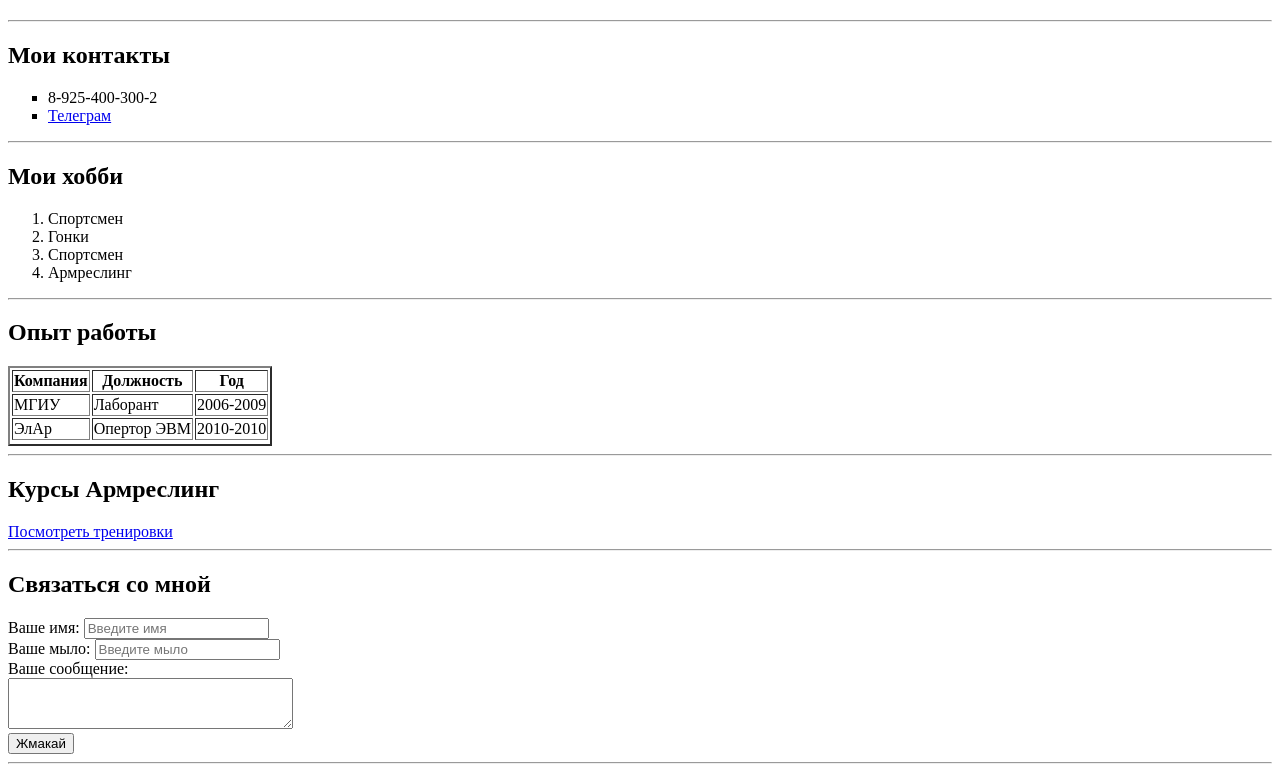
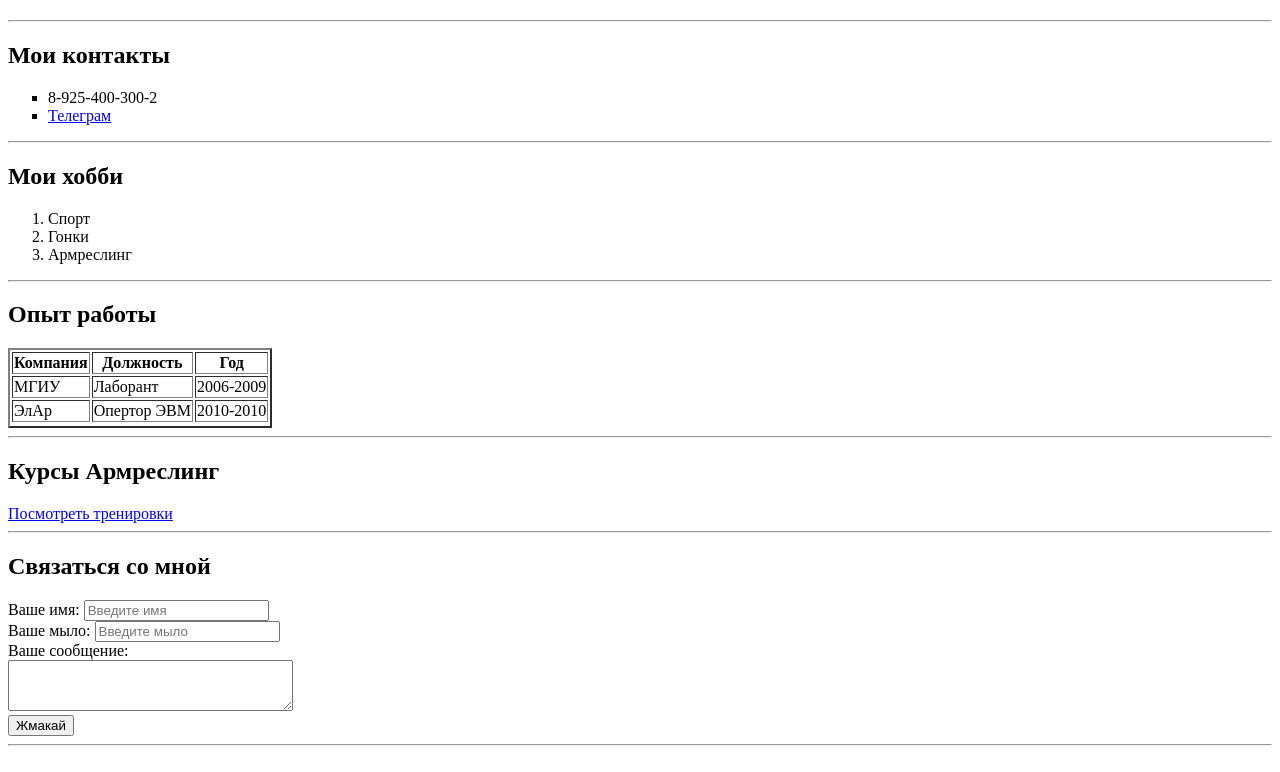
Before and after one commit to Chetaha/firstsite, a plain HTML site: page index.html in a window 1280 px wide. Shown: the part 176-948 px from the top of the page. Drawn offline with Linux system fonts and the light colour scheme.

Commit message:
Creat First Site

```diff
--- a/index.html
+++ b/index.html
@@ -33,9 +33,8 @@
 
 <h2>Мои хобби</h2>
 <ol>
-    <li>Спортсмен</li>
+    <li>Спорт</li>
     <li>Гонки</li>
-    <li>Спортсмен</li>
     <li>Армреслинг</li>
 </ol>
 
```
